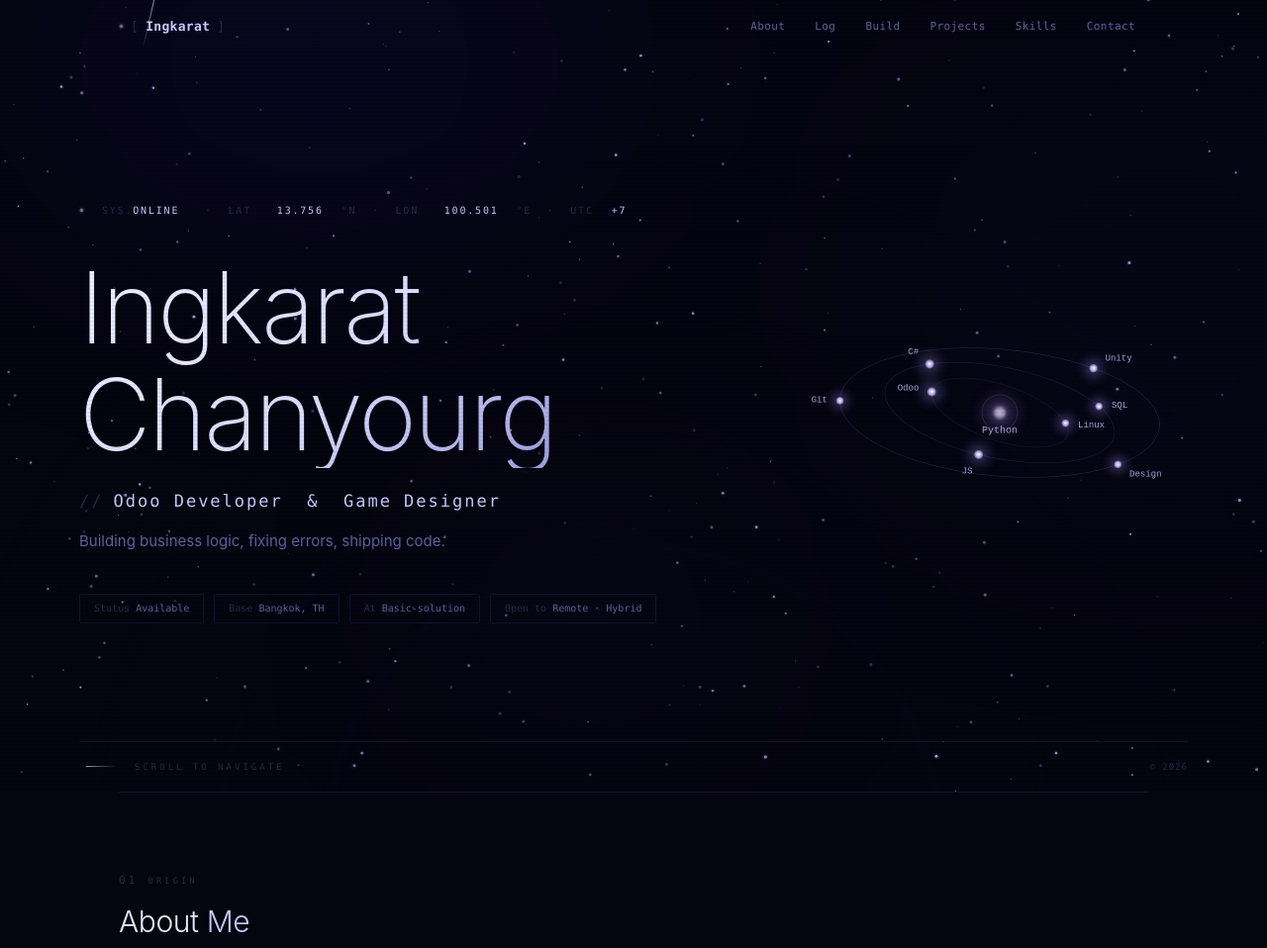
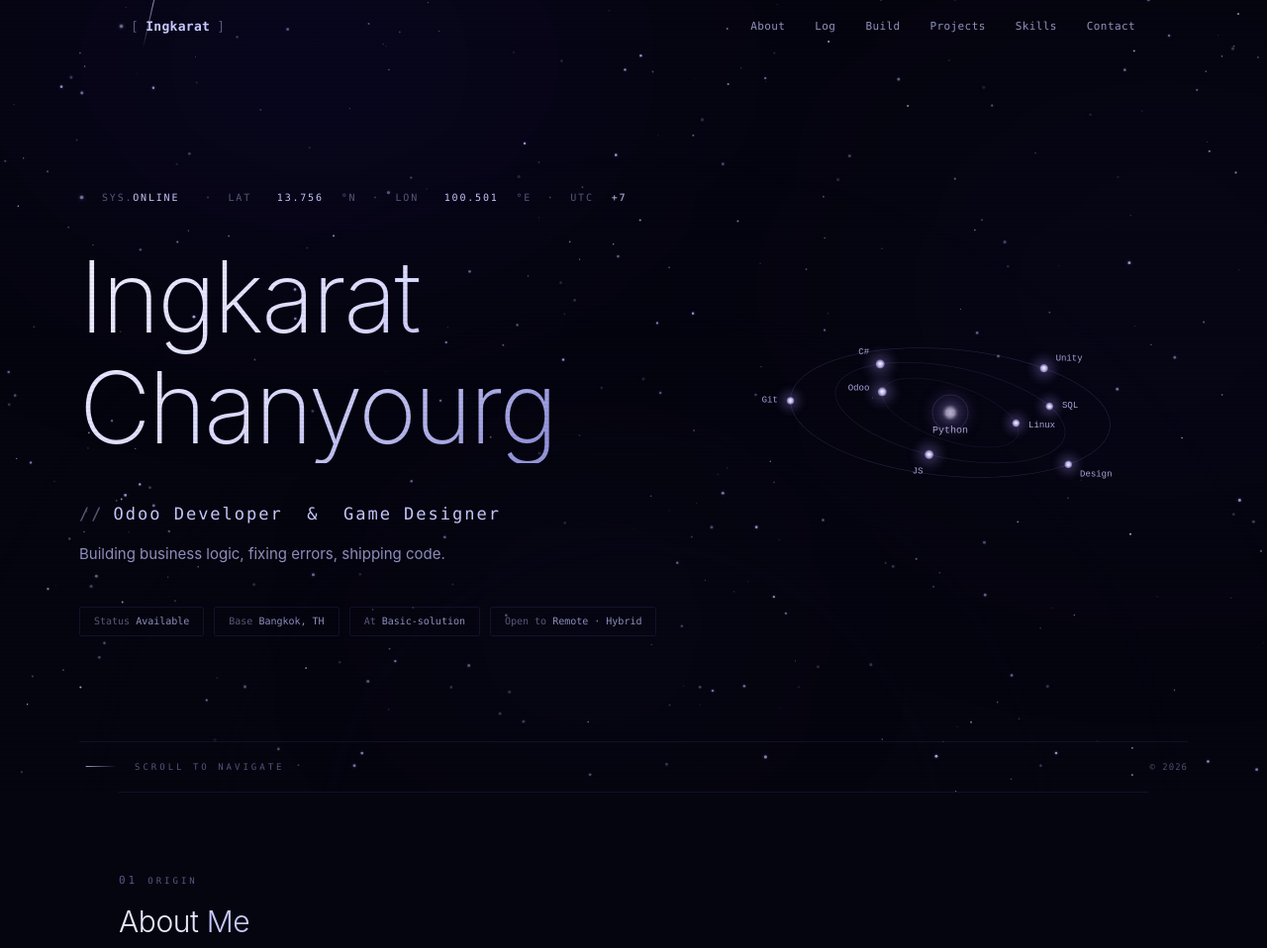
Before and after one commit to AgentAtnaf/PortFolio2.0, a plain HTML site: page index.html in a window 1280 px wide. Shown: the top 958 px of the page at 99% size. Drawn offline with Linux system fonts and the light colour scheme; animation ran at ten frames a second.

Commit message:
update: latest index.html changes
Co-Authored-By: Claude Sonnet 4.6 <noreply@anthropic.com>

```diff
--- a/index.html
+++ b/index.html
@@ -18,8 +18,8 @@
       --surface:   rgba(10, 10, 30, 0.82);
       --border:    rgba(120, 100, 220, 0.13);
       --white:     #e8e8ff;
-      --dim:       #6060a0;
-      --muted:     #282848;
+      --dim:       #9090c0;
+      --muted:     #5a587c;
       --teal:      #c8c8ff;
       --amber:     #8080cc;
       --violet:    #4040aa;
@@ -191,7 +191,7 @@
     }
     .hero-body {
       max-width: 1120px; margin: 0 auto; width: 100%;
-      display: grid; grid-template-columns: 1fr 380px; gap: 48px;
+      display: grid; grid-template-columns: 1fr 480px; gap: 48px;
       align-items: center; padding: 72px 0 40px;
     }
     .hero-text { display: flex; flex-direction: column; }
@@ -206,7 +206,7 @@
       font-family: var(--mono); font-size: 10px;
       color: var(--muted); letter-spacing: 1.8px;
       margin-bottom: 36px;
-      display: flex; align-items: center; gap: 18px; flex-wrap: wrap;
+      display: flex; align-items: center; gap: 18px; flex-wrap: nowrap;
       opacity: 0; animation: fi .5s ease .4s forwards;
     }
     .hud em { color: var(--teal); font-style: normal; }
@@ -219,13 +219,13 @@
 
     /* Big name */
     .name-wrap {
-      position: relative; margin-bottom: 20px;
+      position: relative; margin-bottom: 20px; padding-bottom: 18px;
       opacity: 0; animation: fi .8s ease .75s forwards;
     }
     .name-fill {
       display: block;
       font-size: clamp(48px, 8vw, 100px);
-      font-weight: 200; letter-spacing: -2.5px; line-height: 1.08;
+      font-weight: 200; letter-spacing: -2.5px; line-height: 1.12;
       --g1: #f0f0ff; --g2: #c0c0ff; --g3: #8080cc;
       background: linear-gradient(138deg, var(--g1) 0%, var(--g2) 44%, var(--g3) 82%);
       -webkit-background-clip: text; -webkit-text-fill-color: transparent; background-clip: text;
@@ -234,7 +234,7 @@
     .name-ghost {
       display: block; position: absolute; inset: 0;
       font-size: clamp(48px, 8vw, 100px);
-      font-weight: 200; letter-spacing: -2.5px; line-height: 1.08;
+      font-weight: 200; letter-spacing: -2.5px; line-height: 1.12;
       -webkit-text-stroke: 1px rgba(180,160,255,0.06);
       color: transparent; pointer-events: none; user-select: none;
       z-index: -1;
@@ -289,7 +289,7 @@
     }
     .scr-hint {
       font-family: var(--mono); font-size: 9px;
-      text-transform: uppercase; letter-spacing: 3px; color: var(--muted);
+      text-transform: uppercase; letter-spacing: 3px; color: rgba(160,150,220,0.55);
       display: flex; align-items: center; gap: 12px;
     }
     .scr-line {
@@ -298,7 +298,7 @@
       animation: sp 2s ease-in-out infinite;
     }
     @keyframes sp { 0%,100%{transform:scaleX(1);opacity:.4} 50%{transform:scaleX(.5);opacity:1} }
-    .vtag { font-family:var(--mono); font-size:9px; color:var(--muted); letter-spacing:1px; }
+    .vtag { font-family:var(--mono); font-size:9px; color:rgba(160,150,220,0.50); letter-spacing:1px; }
 
     @keyframes fi { to { opacity: 1; } }
 
@@ -309,10 +309,10 @@
     .sec { padding: 80px 0; border-top: 1px solid var(--border); }
     .sec-lbl {
       font-family: var(--mono); font-size: 9px;
-      text-transform: uppercase; letter-spacing: 3px; color: var(--muted);
+      text-transform: uppercase; letter-spacing: 3px; color: rgba(150,138,210,0.60);
       margin-bottom: 8px; display: flex; align-items: center; gap: 10px;
     }
-    .sec-lbl::before { content: attr(data-n); color: rgba(180,160,255,0.22); font-size: 11px; }
+    .sec-lbl::before { content: attr(data-n); color: rgba(180,160,255,0.50); font-size: 11px; }
     .sec-h {
       font-size: 30px; font-weight: 300; color: var(--white);
       letter-spacing: -.4px; margin-bottom: 40px;
@@ -364,7 +364,7 @@
       letter-spacing:1.5px; color:var(--teal); display:block; margin-bottom:4px;
     }
     .tl-t { font-size:15px; font-weight:500; color:var(--white); margin-bottom:3px; }
-    .tl-s { font-size:12px; color:var(--muted); margin-bottom:7px; }
+    .tl-s { font-size:12px; color: rgba(140,128,200,0.65); margin-bottom:7px; }
     .tl-b { font-size:13px; color:var(--dim); line-height:1.7; max-width:560px; }
 
     /* ── Build cards ── */
@@ -385,7 +385,7 @@
       color:rgba(180,160,255,.16); margin-bottom:10px; display:block;
     }
     .bcard h3 { font-size:10px; font-weight:600; color:var(--teal); text-transform:uppercase; letter-spacing:1.5px; margin-bottom:8px; }
-    .bcard p  { font-size:12px; color:var(--muted); line-height:1.65; }
+    .bcard p  { font-size:12px; color:var(--dim); line-height:1.65; }
 
     /* ── Projects ── */
     .plist { display:flex; flex-direction:column; counter-reset:p; }
@@ -453,7 +453,7 @@
       display:grid; grid-template-columns:1fr auto; gap:48px; align-items:end;
     }
     .ftr h2 { font-size:38px; font-weight:200; color:var(--white); letter-spacing:-.5px; margin-bottom:12px; }
-    .ftr > .ftr-in > .fl > p { font-size:14px; color:var(--muted); margin-bottom:28px; }
+    .ftr > .ftr-in > .fl > p { font-size:14px; color:var(--dim); margin-bottom:28px; }
     .femail {
       font-size:17px; color:var(--teal); display:inline-block;
       border-bottom:1px solid rgba(180,160,255,.25); padding-bottom:2px;
@@ -1056,7 +1056,7 @@
        Orbit Art — skill planets on labeled ellipses
     ───────────────────────────────── */
     const oc = document.getElementById('oc');
-    const SZ = 380;
+    const SZ = 480;
     oc.width = SZ * 2; oc.height = SZ * 2;
     oc.style.width = SZ + 'px'; oc.style.height = SZ + 'px';
     const octx = oc.getContext('2d');
```
